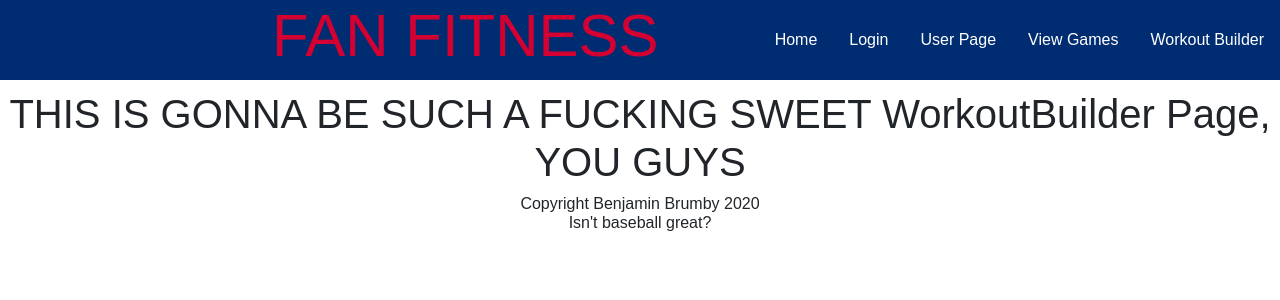
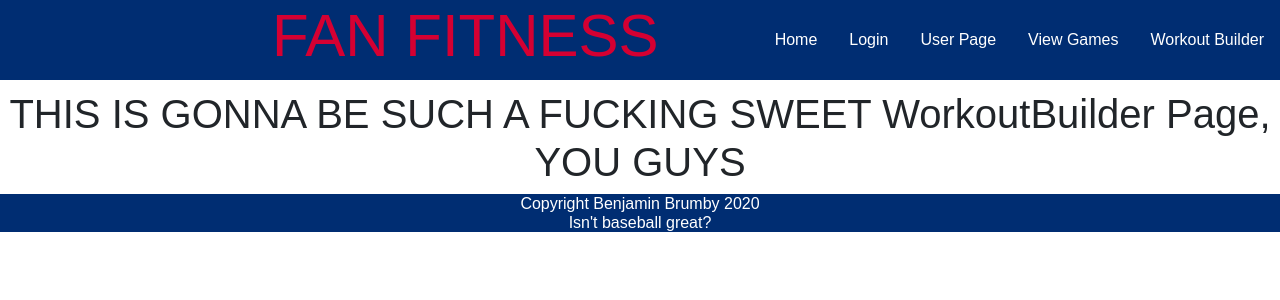
Before and after one commit to DrunkOnMystery/Fan-Fitness-v2, a React (Create React App) app in the folder client/: page /workoutbuilder in a window 1280 px wide. Shown: the top 300 px of the page. Built offline with nearby package versions, Linux system fonts and the light colour scheme.

Commit message:
fixed the footer

```diff
--- a/client/src/components/Footer/style.css
+++ b/client/src/components/Footer/style.css
@@ -0,0 +1,4 @@
+.footer {
+    background-color: #002d72;
+    color: white;
+}
```
